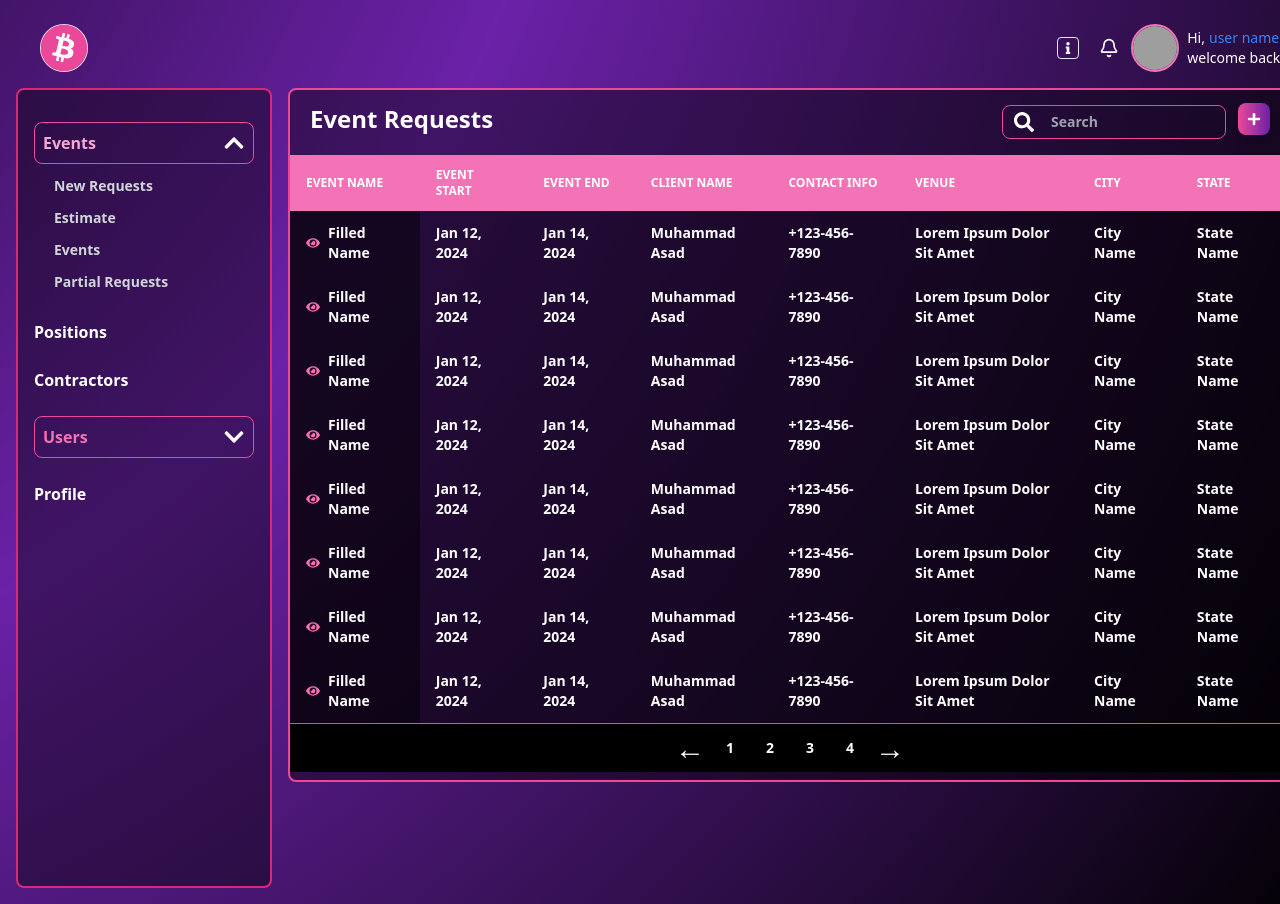
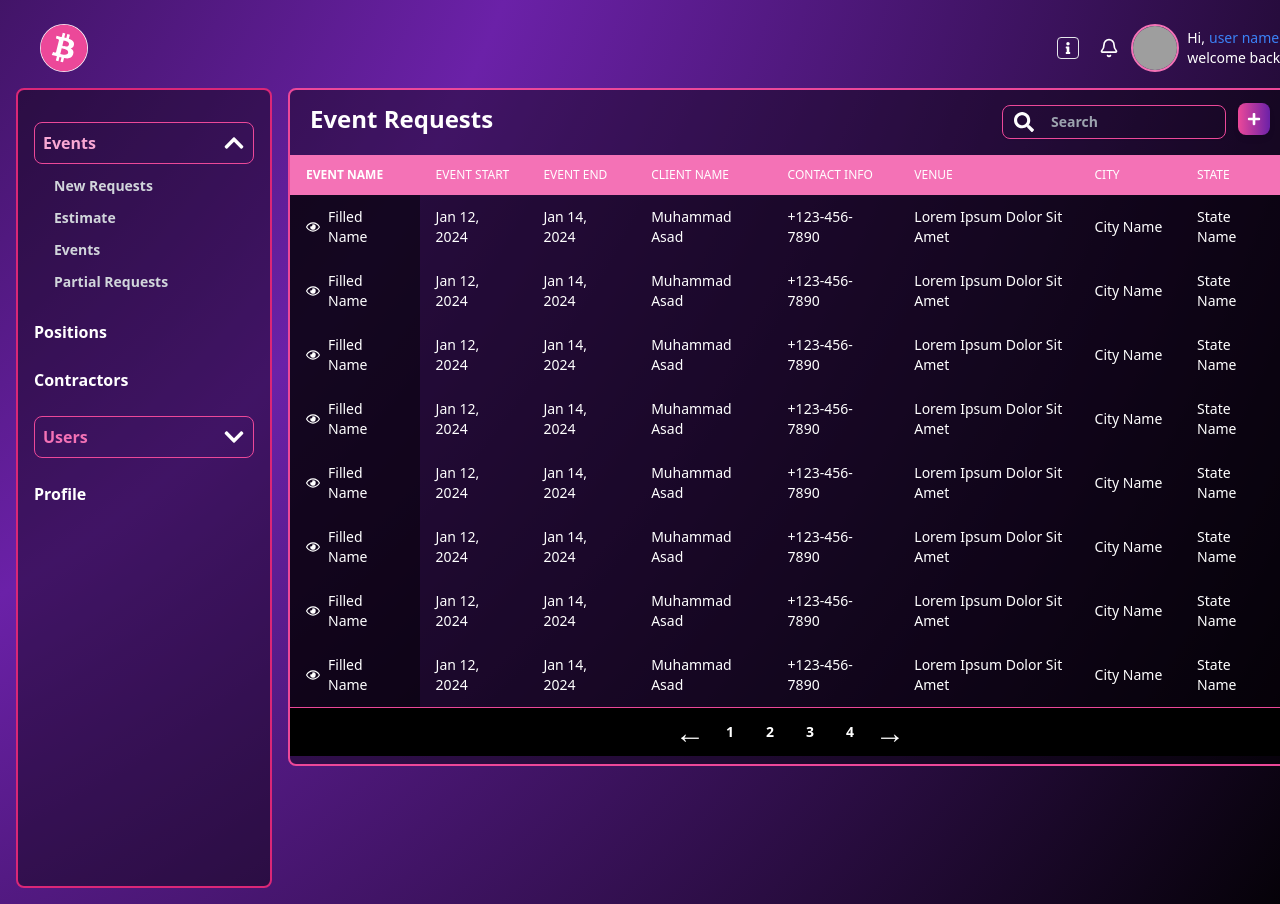
Before and after one commit to adityasinghchouhan1/Cryptodashboard, a React (Vite) app in the folder Client/: page /dashboard/new-requests in a window 1280 px wide. Shown: the top 904 px of the page. Built offline with nearby package versions, Linux system fonts and the light colour scheme; grey boxes are pictures that could not be loaded; a web font is replaced by a local one.

Commit message:
change font size and other layout

```diff
--- a/Client/src/Components/Eventrequest.jsx
+++ b/Client/src/Components/Eventrequest.jsx
@@ -1,5 +1,5 @@
 import React from 'react'
-import { FaSearch, FaEye, FaPlus } from 'react-icons/fa'
+import { FaSearch, FaRegEye, FaPlus } from 'react-icons/fa'
 import { Link } from 'react-router-dom'
 
 const EventRequests = () => {
@@ -50,35 +50,51 @@ const EventRequests = () => {
                 <th className="sticky left-0 z-20 bg-pink-400 px-4 py-3 w-[150px]">
                   Event Name
                 </th>
-                <th className="px-4 py-3 w-[130px]">Event Start</th>
-                <th className="px-4 py-3 w-[130px]">Event End</th>
-                <th className="px-4 py-3 w-[150px]">Client Name</th>
-                <th className="px-4 py-3 w-[150px]">Contact Info</th>
-                <th className="px-4 py-3 w-[240px]">Venue</th>
-                <th className="px-4 py-3 w-[120px]">City</th>
-                <th className="px-4 py-3 w-[120px]">State</th>
-                <th className="px-4 py-3 w-[120px]">Zipcode</th>
+                <th className="px-4 py-3 w-[130px] font-normal">Event Start</th>
+                <th className="px-4 py-3 w-[130px] font-normal">Event End</th>
+                <th className="px-4 py-3 w-[150px] font-normal">Client Name</th>
+                <th className="px-4 py-3 w-[150px] font-normal">
+                  Contact Info
+                </th>
+                <th className="px-4 py-3 w-[240px] font-normal">Venue</th>
+                <th className="px-4 py-3 w-[120px] font-normal">City</th>
+                <th className="px-4 py-3 w-[120px] font-normal">State</th>
+                <th className="px-4 py-3 w-[120px] font-normal">Zipcode</th>
               </tr>
             </thead>
             <tbody className="bg-black/40 divide-y divide-pink-500">
               {rows.map((row, idx) => (
                 <tr key={idx} className="hover:bg-pink-950 transition">
-                  <td className="sticky left-0 bg-black/45 z-10 px-4 py-3 w-[150px]">
+                  <td className="sticky left-0 bg-black/45 z-10 px-4 py-3 w-[150px] font-normal">
                     <div className="flex items-center gap-2">
                       <Link to="EventName">
-                        <FaEye className="text-pink-400" />
+                        <FaRegEye className="text-white" />
                       </Link>
                       <span>{row.name}</span>
                     </div>
                   </td>
-                  <td className="px-4 py-3 w-[130px]">{row.start}</td>
-                  <td className="px-4 py-3 w-[130px]">{row.end}</td>
-                  <td className="px-4 py-3 w-[150px]">{row.client}</td>
-                  <td className="px-4 py-3 w-[150px]">{row.contact}</td>
-                  <td className="px-4 py-3 w-[240px]">{row.venue}</td>
-                  <td className="px-4 py-3 w-[120px]">{row.city}</td>
-                  <td className="px-4 py-3 w-[120px]">{row.state}</td>
-                  <td className="px-4 py-3 w-[120px]">{row.zipcode}</td>
+                  <td className="px-4 py-3 w-[130px] font-normal">
+                    {row.start}
+                  </td>
+                  <td className="px-4 py-3 w-[130px] font-normal">{row.end}</td>
+                  <td className="px-4 py-3 w-[150px] font-normal">
+                    {row.client}
+                  </td>
+                  <td className="px-4 py-3 w-[150px] font-normal">
+                    {row.contact}
+                  </td>
+                  <td className="px-4 py-3 w-[240px] font-normal">
+                    {row.venue}
+                  </td>
+                  <td className="px-4 py-3 w-[120px] font-normal">
+                    {row.city}
+                  </td>
+                  <td className="px-4 py-3 w-[120px] font-normal">
+                    {row.state}
+                  </td>
+                  <td className="px-4 py-3 w-[120px] font-normal">
+                    {row.zipcode}
+                  </td>
                 </tr>
               ))}
             </tbody>
```
